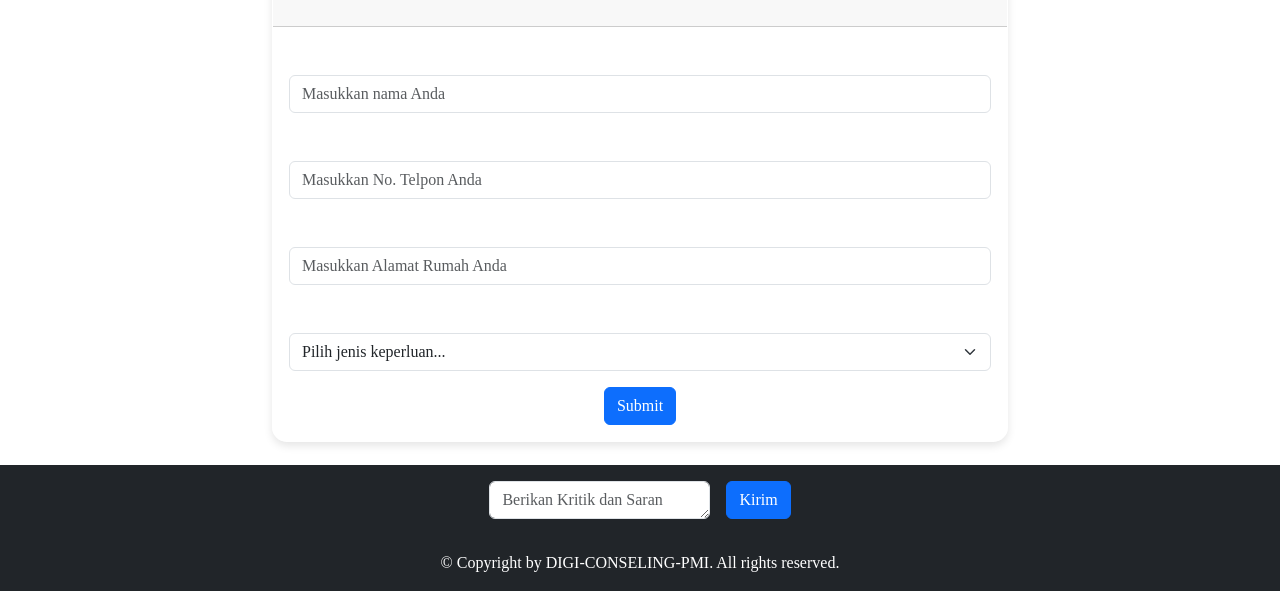
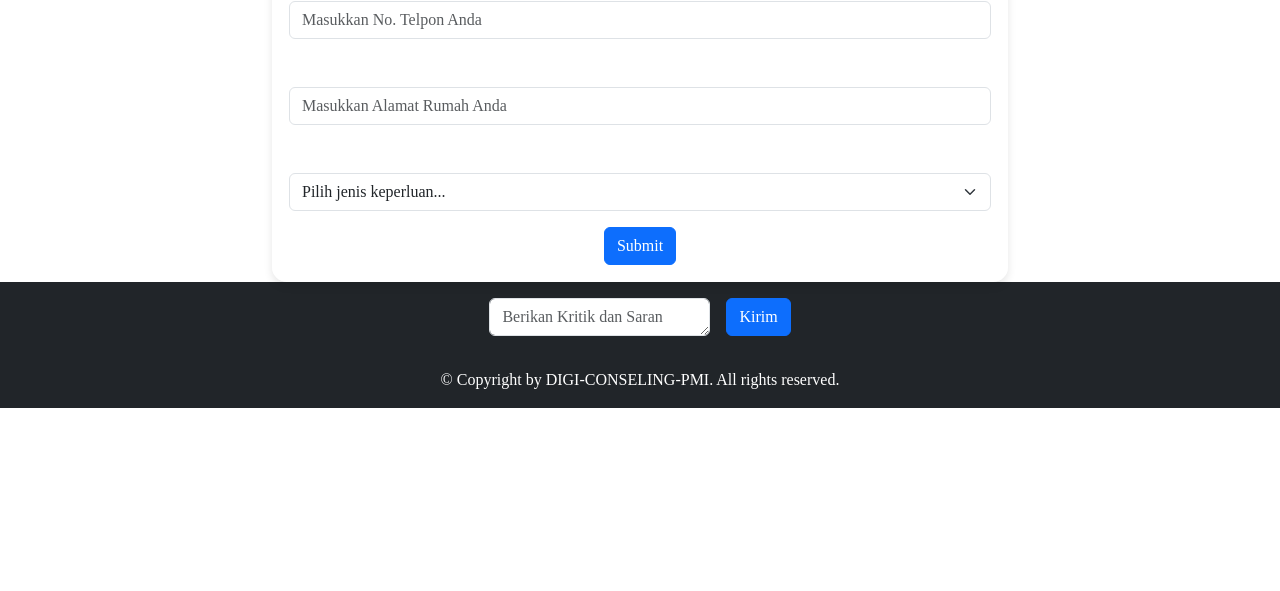
Before and after one commit to WahyuuR/DIGI_KONSELING_PMI, a website: page public/formKehadiran.html in a window 1280 px wide. Shown: the part 209-800 px from the top of the page. Drawn offline with Linux system fonts and the light colour scheme.

Commit message:
initial commit

```diff
--- a/public/css/footer.css
+++ b/public/css/footer.css
@@ -3,7 +3,6 @@
   color: white;
   text-align: center;
   padding: 20px 0;
-  position: fixed;
   width: 100%;
   bottom: 0;
 }
--- a/public/css/style.css
+++ b/public/css/style.css
@@ -4,10 +4,7 @@
   padding: 0;
   color: #fff;
 }
-html,
-body {
-  margin-bottom: 10rem;
-}
+
 .body-kehadiran {
   background-image: url(/images/BGuptp2tk.jpg); /* Ganti dengan path gambar Anda */
   background-size: cover; /* Agar gambar memenuhi seluruh area */
--- a/public/formKehadiran.html
+++ b/public/formKehadiran.html
@@ -9,14 +9,6 @@
     <link rel="stylesheet" href="/css/footer.css" />
 
     <style>
-      html,
-      body {
-        height: 80%;
-        margin: 0;
-        margin-top: 5rem;
-        display: flex;
-        flex-direction: column;
-      }
       .card {
         background: rgba(255, 255, 255, 0.5);
         border-radius: 15px;
@@ -28,7 +20,7 @@
       }
     </style>
   </head>
-  <body class="body-kehadiran">
+  <body>
     <!-- nav -->
     <nav id="nav"></nav>
     <!-- Form Kehadiran Tamu -->
```
Also changed, not shown: public/index.html (+1 -1 lines).
